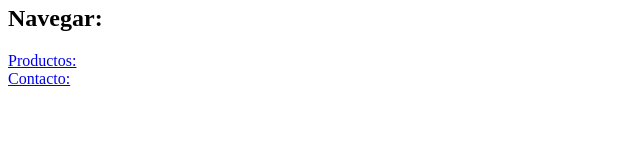
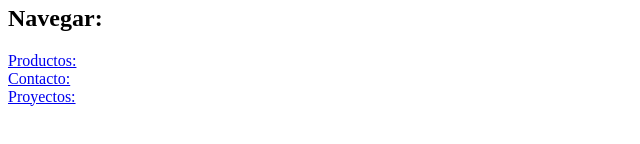
Before and after one commit to Luis-739/MENDOZA-Industrial, a plain HTML site: page index.html in a window 1280 px wide. Shown: the part 376-520 px from the top of the page, 0-640 px from the left. Drawn offline with Linux system fonts and the light colour scheme.

Commit message:
agregue el link a la pagina proyectos

```diff
--- a/index.html
+++ b/index.html
@@ -30,8 +30,8 @@
 </p>
     <h2>Navegar:</h2>
 <a href="productos.html" target="_blank">Productos:</a><br>
-<a href="contacto.html" target="_blank">Contacto:</a>
-<a href="proyectos.html" target="_blank"Proyectos></a>
+<a href="contacto.html" target="_blank">Contacto:</a><br>
+<a href="proyectos.html" target="_blank">Proyectos:</a>
 
 </body>
 </html>
```
